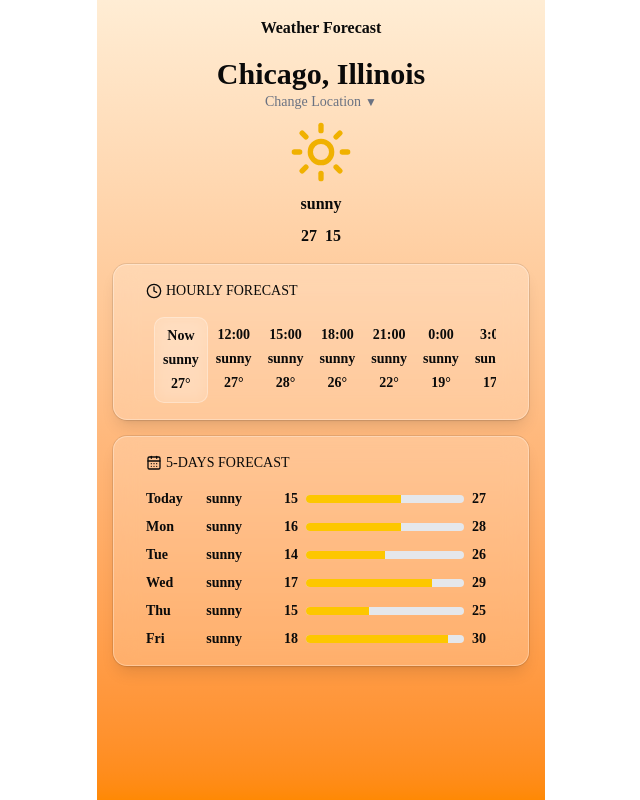
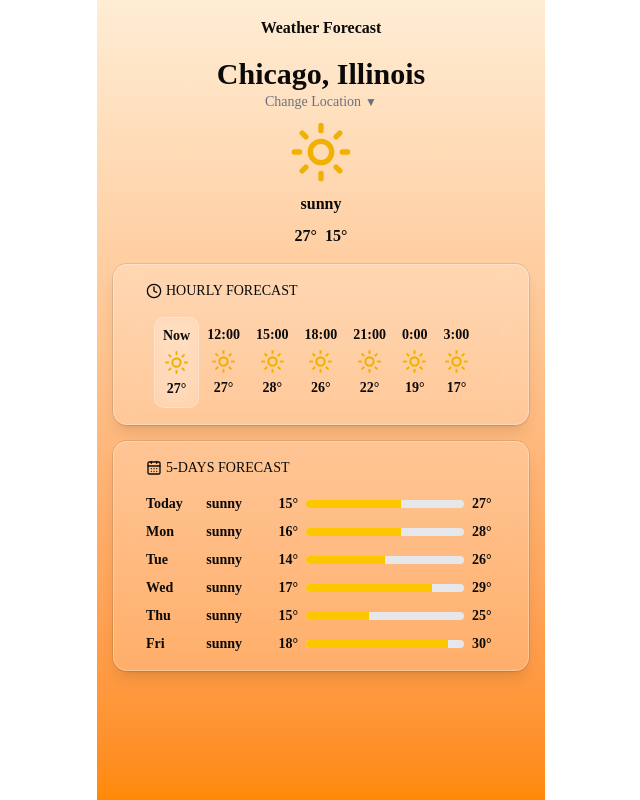
Before and after one commit to junmachan3962dev/weather-app-nextjs, a Next.js app: page / in a window 1280 px wide. Shown: the whole page, without its empty margins (319-959 px from the left). Built offline with nearby package versions, Linux system fonts and the light colour scheme.

Commit message:
daily-weather-card.tsファイルにて天気タイプごとにアイコンと色を変換作業前

```diff
--- a/components/weather/current-weather-card.tsx
+++ b/components/weather/current-weather-card.tsx
@@ -41,10 +41,10 @@ export function CurrentWeatherCard({
         {/* 最高気温と最低気温の表示 */}
         <div className="flex justify-center mt-2 gap-2 font-semibold">
           <div>
-            <span>{weather.high}</span>
+            <span>{weather.high}°</span>
           </div>
           <div>
-            <span>{weather.low}</span>
+            <span>{weather.low}°</span>
           </div>
         </div>
       </div>
--- a/components/weather/daily-weather-card.tsx
+++ b/components/weather/daily-weather-card.tsx
@@ -11,6 +11,8 @@ type DailyWeatherCardProps = {
 };
 
 export function DailyWeatherCard({ weather }: DailyWeatherCardProps) {
+
+
   return (
     //カード全体の見た目（背景投下や境界線）を設定
     <Card className="backdrop-blur-md bg-white/20 border border-white/30 shadow-lg p-4">
@@ -39,7 +41,7 @@ export function DailyWeatherCard({ weather }: DailyWeatherCardProps) {
               {/* 気温表示とプログレスバーのエリア */}
               <div className="flex flex-1 items-center ml-4 gap-2 font-bold">
                 {/* 最低気温 */}
-                <span className="w-8 text-right">{item.min}</span>
+                <span className="w-8 text-right">{item.min}°</span>
                 {/* 気温変化を表現するプログレスバー本体 */}
                 <div className="flex-1 h-2 bg-gray-200 rounded-full overflow-hidden">
                   {/* 温度の割合に応じた幅の変化 */}
@@ -49,7 +51,7 @@ export function DailyWeatherCard({ weather }: DailyWeatherCardProps) {
                   />
                 </div>
                 {/* 最高気温 */}
-                <span className="w-6">{item.max}</span>
+                <span className="w-6">{item.max}°</span>
               </div>
             </li>
           ))}
--- a/components/weather/hourly-weather-card.tsx
+++ b/components/weather/hourly-weather-card.tsx
@@ -1,22 +1,23 @@
-//chadcn/uiから部品をインポート
 import { Card, CardContent, CardHeader, CardTitle } from "@/components/ui/card";
+import { Clock } from "lucide-react";
+
 import { HourlyWeatherType } from "@/types/hourly-wether";
-
-import { WEATHER_ICONS } from "@/constants/weather";
-import { ElementType } from "react";
-
-//lucide-reactからアイコンをインポート
-import { Clock } from "lucide-react";
+import { getIconComponent, getIconClass } from "@/utils/weather-utils";
 
 type hourlyWeatherCardProps = {
   weather: HourlyWeatherType[];
 };
 
-export function HourlyWeatherCard({weather}: hourlyWeatherCardProps) {
+export function HourlyWeatherCard({ weather }: hourlyWeatherCardProps) {
   //初回の現在時刻の天気用
   const first = weather[0];
+  getIconClass;
   //2件目以降の天気用
   const rest = weather.slice(1);
+
+  //最初の1件（現在時刻の天気）だけデザインが異なるため個別に処理
+  const FirstIcon = getIconComponent(first.icon);
+  const firstIconClass = getIconClass(first.icon);
 
   return (
     //ガラスモーフィズム適用
@@ -38,17 +39,24 @@ export function HourlyWeatherCard({weather}: hourlyWeatherCardProps) {
             className="hourly-item font-extrabold backdrop-blur-sm bg-white/10 border border-white/30 rounded-lg"
           >
             <p>{first.time}</p>
-            <span>{first.icon}</span>
+            <FirstIcon className={firstIconClass} size={25} />
             <p>{first.temp}</p>
           </li>
 
-          {rest.map((item) => (
-            <li key={item.time} className="hourly-item">
-              <p>{item.time}</p>
-              <span>{item.icon}</span>
-              <p>{item.temp}</p>
-            </li>
-          ))}
+          {/* 2件目以降は同じデザインで繰り返し表示 */}
+          {rest.map((item) => {
+            //天気タイプごとにアイコンと色を変換
+            const Icon = getIconComponent(item.icon);
+            const iconClass = getIconClass(item.icon);
+
+            return (
+              <li key={item.time} className="hourly-item">
+                <p>{item.time}</p>
+                <Icon className={iconClass} size={25} />
+                <p>{item.temp}</p>
+              </li>
+            );
+          })}
         </ul>
       </CardContent>
     </Card>
--- a/types/daily-weather.ts
+++ b/types/daily-weather.ts
@@ -7,5 +7,5 @@ export interface WeatherItem {
     min: number;        //最低気温
     max: number;        //最高気温
     percentage: number; //気温プログレスバーの割合
-    icon: React.ReactNode; //天気アイコンを追加
+    icon: WeatherType; //天気アイコンを追加
 }
--- a/types/hourly-wether.ts
+++ b/types/hourly-wether.ts
@@ -1,5 +1,7 @@
+import { WeatherType } from "./weather-type";
+
 export interface HourlyWeatherType {
     time: string;
-    icon: React.ReactNode;
+    icon: WeatherType;
     temp: string;
 }
```
